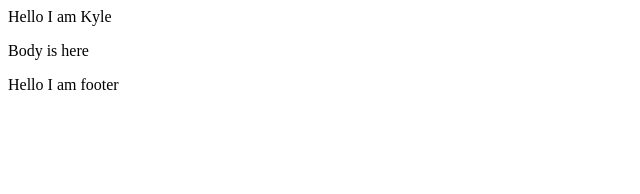
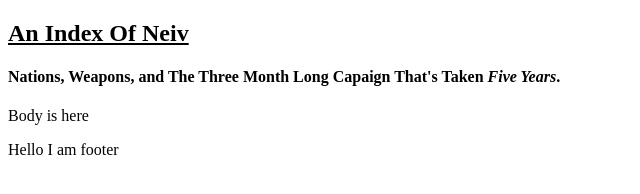
Before and after one commit to Kwarren98/304-Landing-Page, a plain HTML site: page PersonalProject/HomePage.html in a window 1280 px wide. Shown: the whole page, without its empty margins (0-640 px from the left). Drawn offline with Linux system fonts and the light colour scheme.

Commit message:
Update HomePage.html

```diff
--- a/PersonalProject/HomePage.html
+++ b/PersonalProject/HomePage.html
@@ -7,7 +7,10 @@
         <link rel="stylesheet" href="">
     </head>
     <body>
-        <header> Hello I am Kyle</header>
+        <header>
+            <h2><u>An Index Of Neiv</u></h2>
+            <h4>Nations, Weapons, and The Three Month Long Capaign That's Taken <em>Five Years</em>.</h4>
+        </header>
         <div>
             <p>Body is here</p>
         </div>
```
